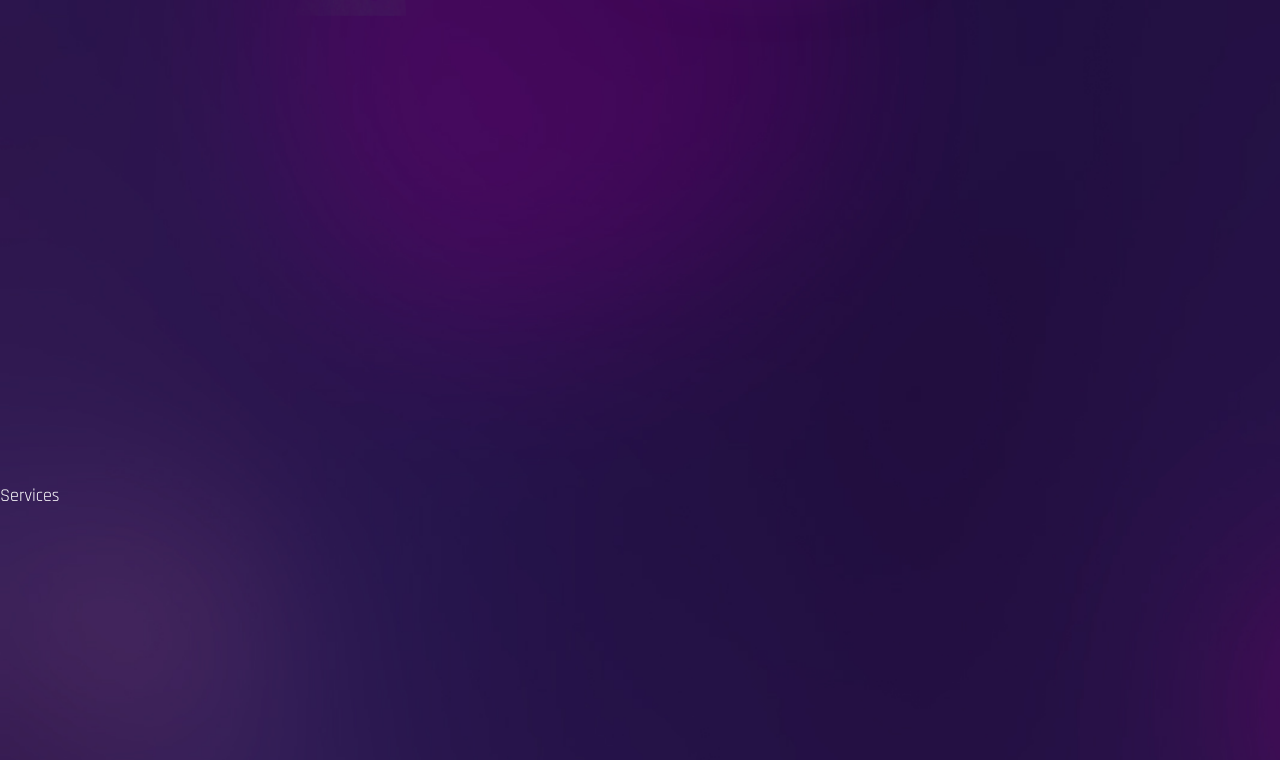
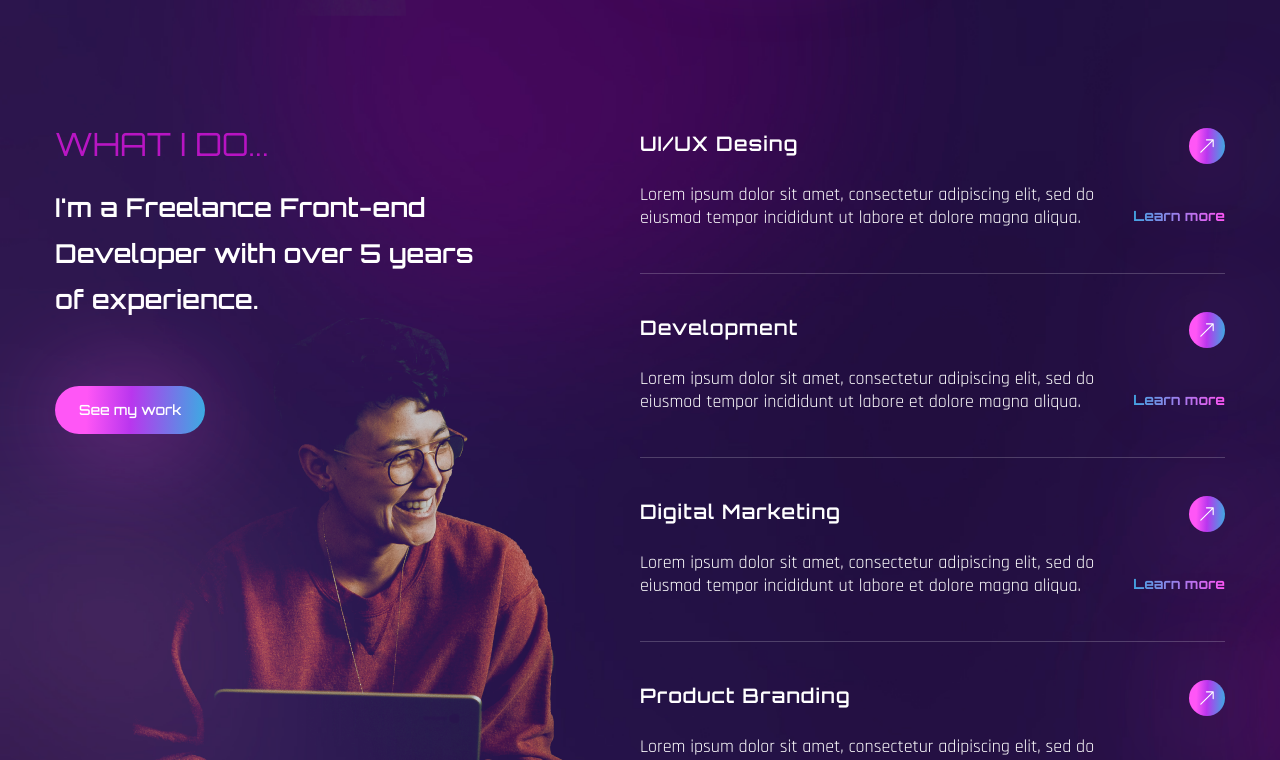
Before and after one commit to devjohn42/port-web-5, a React (Create React App) app: page / in a window 1280 px wide. Shown: the part 1440-2200 px from the top of the page. Built offline with nearby package versions, Linux system fonts and the light colour scheme; a web font is replaced by a local one.

Commit message:
services creation

```diff
--- a/src/components/Services.js
+++ b/src/components/Services.js
@@ -1,10 +1,98 @@
 import React from "react";
+
+import { BsArrowUpRight } from "react-icons/bs";
+import { motion } from "framer-motion";
+import { fadeIn } from "../variants";
+
+const services = [
+  {
+    name: "UI/UX Desing",
+    description:
+      "Lorem ipsum dolor sit amet, consectetur adipiscing elit, sed do eiusmod tempor incididunt ut labore et dolore magna aliqua.",
+    link: "Learn more",
+  },
+  {
+    name: "Development",
+    description:
+      "Lorem ipsum dolor sit amet, consectetur adipiscing elit, sed do eiusmod tempor incididunt ut labore et dolore magna aliqua.",
+    link: "Learn more",
+  },
+  {
+    name: "Digital Marketing",
+    description:
+      "Lorem ipsum dolor sit amet, consectetur adipiscing elit, sed do eiusmod tempor incididunt ut labore et dolore magna aliqua.",
+    link: "Learn more",
+  },
+  {
+    name: "Product Branding",
+    description:
+      "Lorem ipsum dolor sit amet, consectetur adipiscing elit, sed do eiusmod tempor incididunt ut labore et dolore magna aliqua.",
+    link: "Learn more",
+  },
+];
 
 const Services = () => {
   return (
-    <div className="section" id="services">
-      Services
-    </div>
+    <section className="section" id="services">
+      <div className="container mx-auto">
+        <div className="flex flex-col lg:flex-row">
+          <motion.div
+            variants={fadeIn("right", 0.3)}
+            initial="hidden"
+            whileInView={"show"}
+            viewport={{ once: false, amount: 0.3 }}
+            className="flex-1 lg:bg-services lg:bg-bottom bg-no-repeat mix-blend-lighten mb-12 lg:mb-0"
+          >
+            <h2 className="h2 text-accent mb-6">What I Do...</h2>
+            <h3 className="h3 max-w-[455px] mb-16">
+              I'm a Freelance Front-end Developer with over 5 years of
+              experience.
+            </h3>
+            <button className="btn btn-sm">See my work</button>
+          </motion.div>
+
+          <motion.div
+            variants={fadeIn("left", 0.5)}
+            initial="hidden"
+            whileInView={"show"}
+            viewport={{ once: false, amount: 0.3 }}
+            className="flex-1"
+          >
+            <div>
+              {services.map((service, index) => {
+                const { name, description, link } = service;
+                return (
+                  <div
+                    className="border-b border-white/20 h-[146px] mb-[38px] flex"
+                    key={index}
+                  >
+                    <div className="max-w-[476px]">
+                      <h4 className="text-[20px] tracking-wider font-primary font-semibold mb-6">
+                        {name}
+                      </h4>
+                      <p className="font-secondary leading-tight">
+                        {description}
+                      </p>
+                    </div>
+                    <div className="flex flex-col flex-1 items-end">
+                      <a
+                        href="/"
+                        className="btn w-9 h-9 mb-[42px] flex justify-center items-center"
+                      >
+                        <BsArrowUpRight />
+                      </a>
+                      <a href="/" className="text-gradient text-sm">
+                        {link}
+                      </a>
+                    </div>
+                  </div>
+                );
+              })}
+            </div>
+          </motion.div>
+        </div>
+      </div>
+    </section>
   );
 };
 
```
